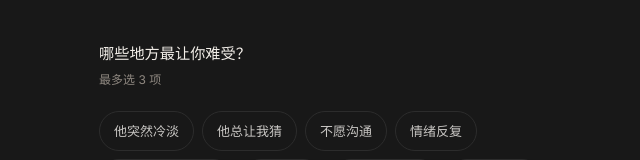
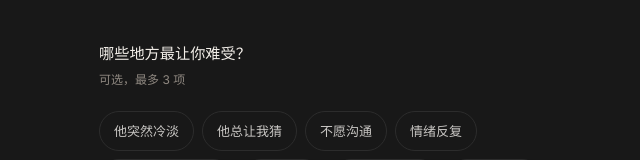
Before and after one commit to zluoxi0501/guanxi-judge, a Next.js app in the folder frontend/: page /input in a window 1280 px wide. Shown: the part 144-304 px from the top of the page, without its empty margins (317-957 px from the left). Built offline with nearby package versions, Linux system fonts and the light colour scheme.

Commit message:
fix: 痛点选择改为可选，按钮只需文字+问题即可提交

```diff
--- a/frontend/app/input/page.tsx
+++ b/frontend/app/input/page.tsx
@@ -43,7 +43,7 @@ export default function InputPage() {
     )
 
   const storyLen  = story.trim().length
-  const canSubmit = selectedPoints.length > 0 && storyLen >= 10 && question.length > 0 && !loading
+  const canSubmit = storyLen >= 10 && question.length > 0 && !loading
 
   const handleSubmit = async () => {
     if (!canSubmit) return
@@ -109,9 +109,8 @@ export default function InputPage() {
         <section className="space-y-5">
           <div className="space-y-1">
             <h3 style={{ color: '#F2EEE8', fontSize: '0.95rem', fontWeight: 500 }}>
-              哪些地方最让你难受？
-            </h3>
-            <p style={{ color: '#8F8880', fontSize: '0.75rem' }}>最多选 3 项</p>
+              哪些地方最让你难受？</h3>
+            <p style={{ color: '#8F8880', fontSize: '0.75rem' }}>可选，最多 3 项</p>
           </div>
           <div className="flex flex-wrap gap-2">
             {PAIN_POINTS.map(p => {
```
